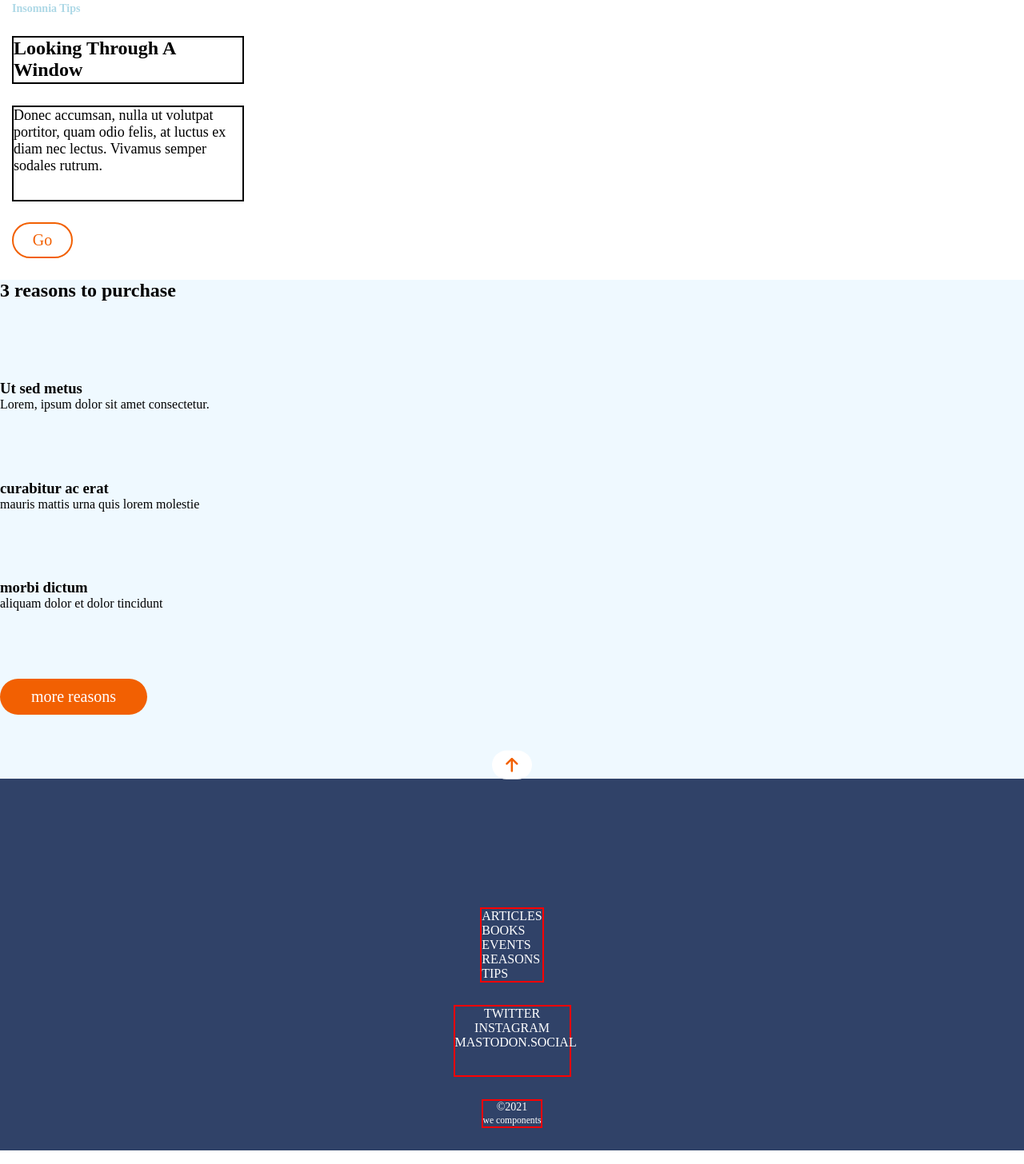
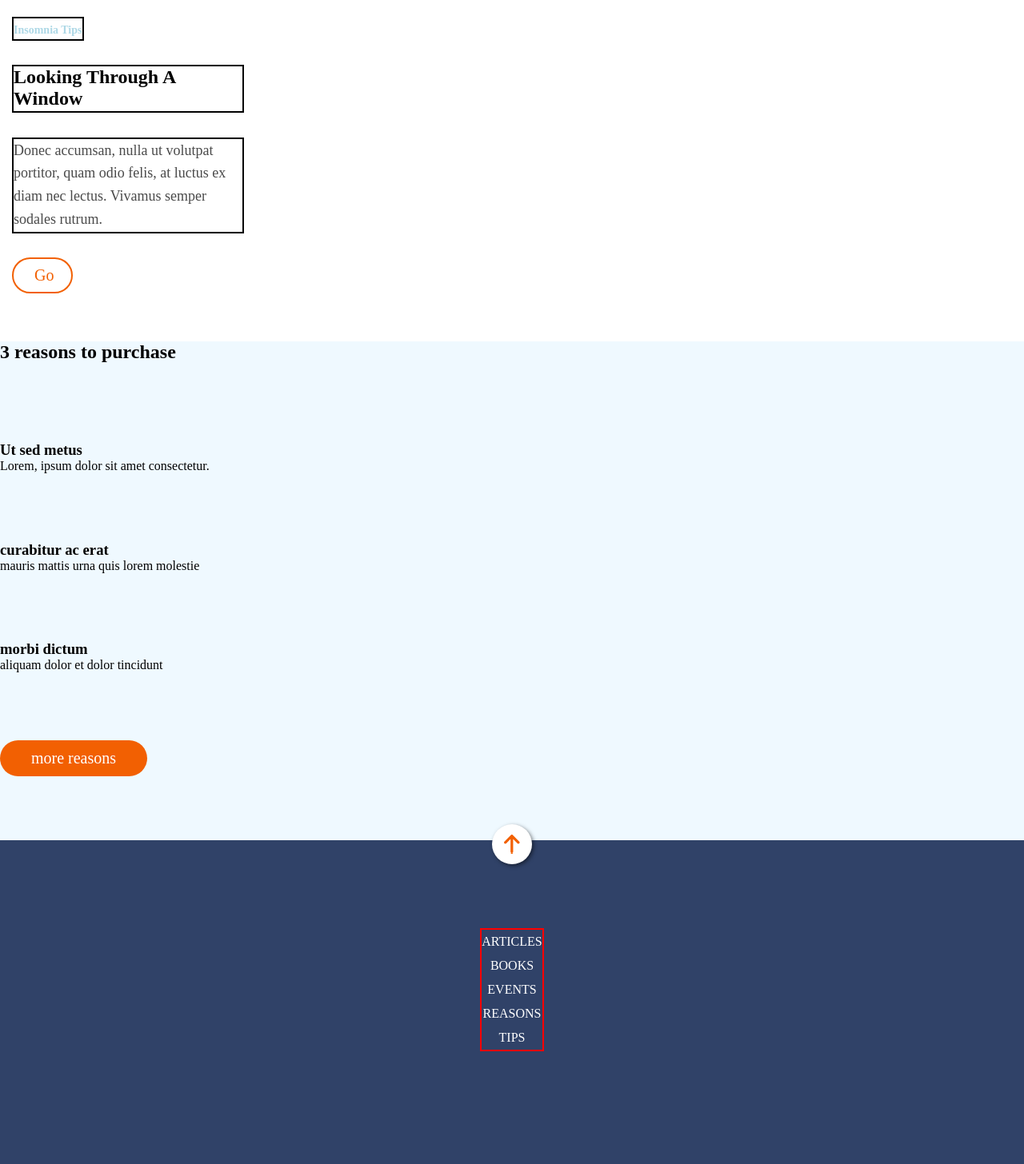
Before and after one commit to mhbeatriz/Anonymous-Proxy, a website: page public/index.html in a window 1280 px wide. Shown: the part 824-2280 px from the top of the page at 80% size. Drawn offline with Linux system fonts and the light colour scheme.

Commit message:
fix button

```diff
--- a/public/index.html
+++ b/public/index.html
@@ -53,9 +53,8 @@
 
   </main>
   <footer class="footer">
-      <div class="footer-button-top">
-          <a href=""></a>
-          <img class="button-icon-top" src="./assets/images/ico-arrow.svg" alt="">
+      <div class="footer-button">
+          <div class="footer-button-top"></div>
       </div>
       <div class="footer-container">
           <nav class="footer-nav1">
--- a/src/scss/layout/_footer.scss
+++ b/src/scss/layout/_footer.scss
@@ -1,15 +1,10 @@
 .footer{
     background-color: #304268;
     width: 100vw;
-    height: 465px;
-    display: flex;
-    flex-direction: column;
-    align-items: center;
-    justify-content: space-evenly;
-
+    height: 100vh;
 }
 
-.footer-button-top {
+/*.footer-button-top {
     width: 50px;
     height: 50px;
     background-color: white;
@@ -23,24 +18,28 @@
     width: 50%;
     height: 50%;
     transform: translate(50%,50%);
-}
+}*/
 .footer-container{
     height: 100%;
-    width: 50%;
+    width: 100%;
     display: flex;
     flex-direction: column;
     align-items:center;
-    justify-content: space-evenly;
-
-
+    justify-content: space-between;
 
 }
 .footer-nav1 {
     border: 2px red solid;
-    justify-content: space-between;
+    margin-top: 60px;
+    text-align: center;
+
+
 }
+
 .footer-nav1-list{
     list-style-type: none;
+    line-height: 1.88;
+
 }
 
 .footer-nav-link{
@@ -48,7 +47,7 @@
     text-decoration: none;
     font-size: 16px;
     text-transform: uppercase;
-    text-align: center;
+
 }
 
 .footer-nav2 {
@@ -56,11 +55,11 @@
     width: 147px;
     height: 90px;
     text-align: center;
-
-
 }
 .footer-nav2-list {
     list-style-type: none;
+    line-height: 1.88;
+
 
 }
 .copy {
@@ -68,4 +67,36 @@
     color: white;
     font-size: 14px;
     text-align: center;
+    margin-bottom: 45px;
 }
+.copy-icon{
+    width: 77px;
+    height: 30px;
+}
+
+.copy-text{
+    width: 290px;
+    height: 30px;
+}
+
+.footer-button{
+    background-color:white;
+    box-shadow: 2px 2px 5px rgba(0, 0, 0, 0.5);
+    width: 50px;
+    height: 50px;
+    border-radius: 30px;
+    position: relative;
+    margin-left: auto;
+    margin-right: auto;
+    top:-20px;
+    display: flex;
+    justify-content: center;
+    align-items: center;
+}
+
+.footer-button-top {
+    width: 20.6px;
+    height: 24px;
+    background-image: url(/assets/images/ico-arrow.svg);
+    background-size: contain;
+}
--- a/src/scss/layout/_header.scss
+++ b/src/scss/layout/_header.scss
@@ -2,6 +2,8 @@
     height: 100vh;
     width: 100%;
     background-image: url(/assets/images/cover.jpg);
+    background-repeat: no-repeat;
+    background-size: cover;
     display: flex;
     flex-direction: column;
     justify-content: flex-end;
@@ -59,6 +61,9 @@
     position: fixed;
    top: 0;
     left: 0;
+    display: flex;
+    justify-content: center;
+    align-items: center;
 
 }
 .header-menu-icon {
@@ -67,5 +72,4 @@
  height: 14px;
  background-image: url(/assets/images/ico-menu.svg);
  background-size: contain;
- background-color: red;
 }
--- a/src/scss/layout/_main.scss
+++ b/src/scss/layout/_main.scss
@@ -1,18 +1,21 @@
-
 .section1 {
     width: 100vw;
-    height: 374px;
+    height: 376px;
     display: flex;
     flex-direction: column;
-    justify-content: space-evenly;
-    margin-left: 15px;
-    margin-right: 15px;
+    justify-content: space-around;
+    background-color: white;
+    margin: 30px 15px 45px;
 
 }
 .section1-subtitle {
     color: lightblue;
     font-size: 14px;
     text-transform: capitalize;
+    border: black solid 2px;
+    height: 30px;
+    width: 90px;
+    line-height: 2.14;
 }
 .section1-title {
     text-transform: capitalize;
@@ -27,13 +30,19 @@
     height: 120px;
     border: black solid 2px;
     font-size: 18px;
+    text-align: left;
+    line-height: 1.6;
+    color: #4a4a4a;
 }
 
 .button-go {
-    border: 2px #f26002 solid;
+    border: solid 2px #f26002;
     width: 76px;
     height: 45px;
     border-radius: 30px;
+    padding: 0 25px 0 26px;
+    // margin-bottom: 45px;
+    // margin-top: 30px;
 
 
 }
```
Also changed, not shown: src/html/partials/footer.html (+2 -3 lines), public/assets/css/styles.css, 1 other file.
